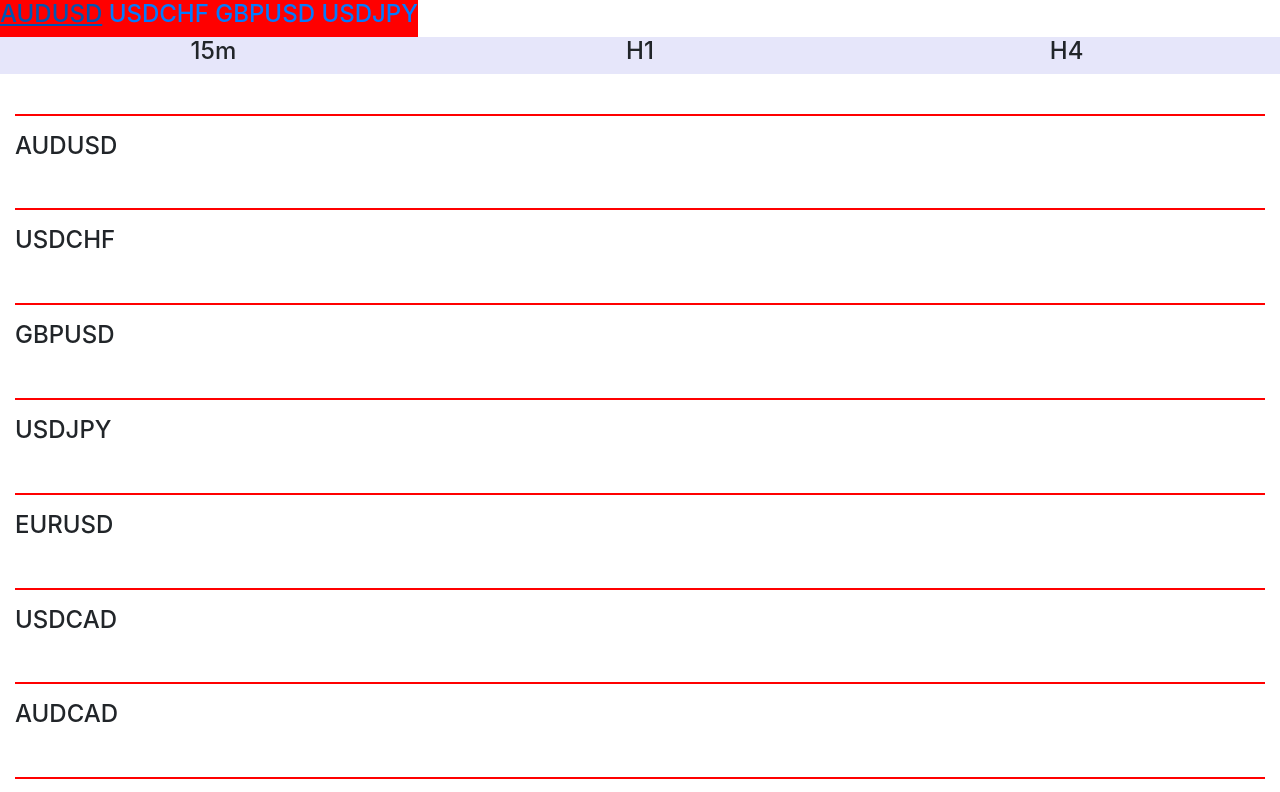
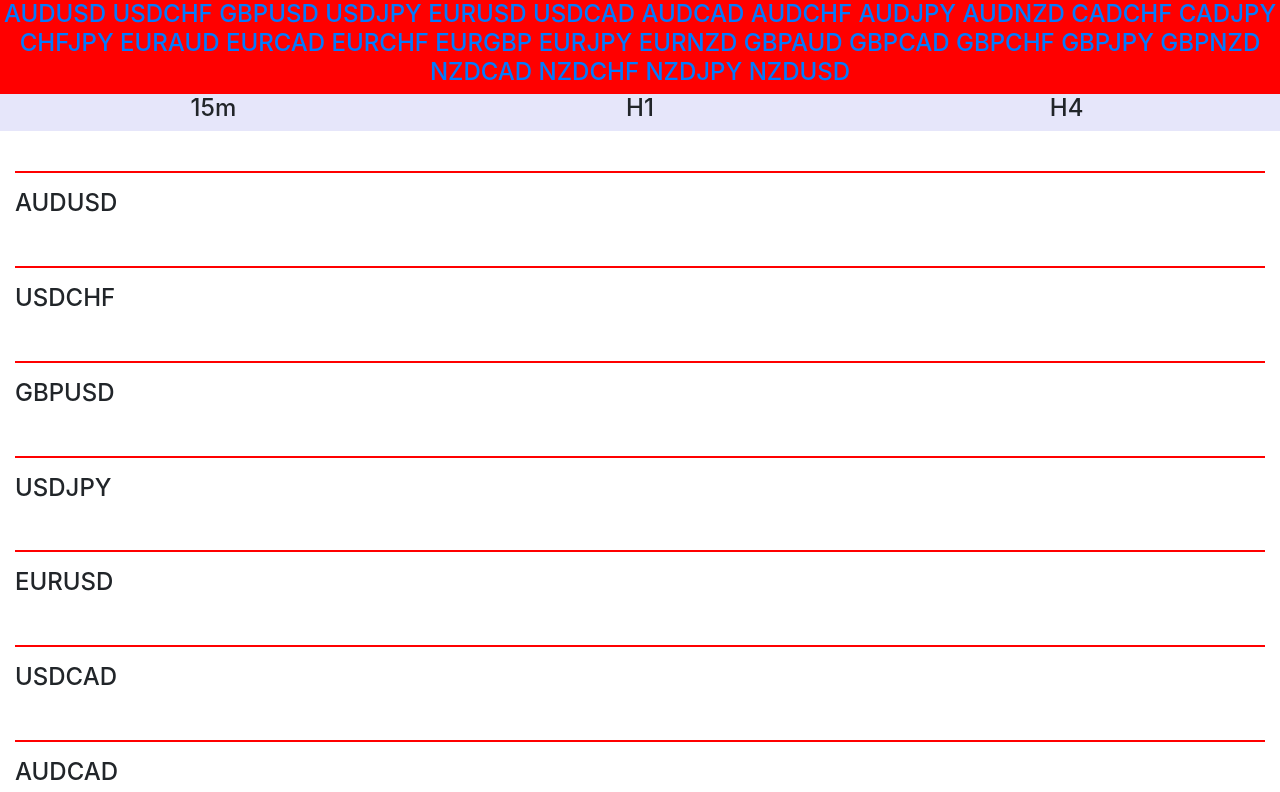
Before and after one commit to hanzazz/trandview15toh4, a plain HTML site: page index.html in a window 1280 px wide. Shown: the top 792 px of the page. Drawn offline with nearby package versions, Linux system fonts and the light colour scheme; a script that the page names is missing.

Commit message:
Update index.html

```diff
--- a/index.html
+++ b/index.html
@@ -16,8 +16,32 @@
           <h4>
             <a href="#AUDUSD">AUDUSD</a>
             <a href="#USDCHF">USDCHF</a>
-            <a href="#USDCHF">GBPUSD</a>
-            <a href="#USDCHF">USDJPY</a>
+            <a href="#GBPUSD">GBPUSD</a>
+            <a href="#USDJPY">USDJPY</a>
+            <a href="#EURUSD">EURUSD</a>
+            <a href="#USDCAD">USDCAD</a>
+            <a href="#AUDCAD">AUDCAD</a>
+            <a href="#AUDCHF">AUDCHF</a>
+            <a href="#AUDJPY">AUDJPY</a>
+            <a href="#AUDNZD">AUDNZD</a>
+            <a href="#CADCHF">CADCHF</a>
+            <a href="#CADJPY">CADJPY</a>
+            <a href="#CHFJPY">CHFJPY</a>
+            <a href="#EURAUD">EURAUD</a>
+            <a href="#EURCAD">EURCAD</a>
+            <a href="#EURCHF">EURCHF</a>
+            <a href="#EURGBP">EURGBP</a>
+            <a href="#EURJPY">EURJPY</a>
+            <a href="#EURNZD">EURNZD</a>
+            <a href="#GBPAUD">GBPAUD</a>
+            <a href="#GBPCAD">GBPCAD</a>
+            <a href="#GBPCHF">GBPCHF</a>
+            <a href="#GBPJPY">GBPJPY</a>
+            <a href="#GBPNZD">GBPNZD</a>
+            <a href="#NZDCAD">NZDCAD</a>
+            <a href="#NZDCHF">NZDCHF</a>
+            <a href="#NZDJPY">NZDJPY</a>
+            <a href="#NZDUSD">NZDUSD</a>
           </h4>
       </div>
     </div>
@@ -274,7 +298,7 @@
     <!-- BEGIN -->
     <hr class="new4">
     <h4>EURUSD</h4>
-    <div class="row">
+    <div class="row" id="EURUSD">
         <div class="col text-center" id="Myaa" >
             <!-- TradingView Widget BEGIN -->
             <div class="tradingview-widget-container">
@@ -335,7 +359,7 @@
     <!-- BEGIN -->
     <hr class="new4">
     <h4>USDCAD</h4>
-    <div class="row">
+    <div class="row" id="USDCAD">
         <div class="col text-center" id="Myaa" >
             <!-- TradingView Widget BEGIN -->
             <div class="tradingview-widget-container">
@@ -396,7 +420,7 @@
     <!-- BEGIN -->
     <hr class="new4">
     <h4>AUDCAD</h4>
-    <div class="row">
+    <div class="row" id="AUDCAD">
         <div class="col text-center" id="Myaa" >
             <!-- TradingView Widget BEGIN -->
             <div class="tradingview-widget-container">
@@ -457,7 +481,7 @@
     <!-- BEGIN -->
     <hr class="new4">
     <h4>AUDCHF</h4>
-    <div class="row">
+    <div class="row" id="AUDCHF">
         <div class="col text-center" id="Myaa" >
             <!-- TradingView Widget BEGIN -->
             <div class="tradingview-widget-container">
@@ -518,7 +542,7 @@
     <!-- BEGIN -->
     <hr class="new4">
     <h4>AUDJPY</h4>
-    <div class="row">
+    <div class="row" id="AUDJPY">
         <div class="col text-center" id="Myaa" >
             <!-- TradingView Widget BEGIN -->
             <div class="tradingview-widget-container">
@@ -579,7 +603,7 @@
     <!-- BEGIN -->
     <hr class="new4">
     <h4>AUDNZD</h4>
-    <div class="row">
+    <div class="row" id="AUDNZD">
         <div class="col text-center" id="Myaa" >
             <!-- TradingView Widget BEGIN -->
             <div class="tradingview-widget-container">
@@ -640,7 +664,7 @@
     <!-- BEGIN -->
     <hr class="new4">
     <h4>CADCHF</h4>
-    <div class="row">
+    <div class="row" id="CADCHF">
         <div class="col text-center" id="Myaa" >
             <!-- TradingView Widget BEGIN -->
             <div class="tradingview-widget-container">
@@ -701,7 +725,7 @@
     <!-- BEGIN -->
     <hr class="new4">
     <h4>CADJPY</h4>
-    <div class="row">
+    <div class="row" id="CADJPY">
         <div class="col text-center" id="Myaa" >
             <!-- TradingView Widget BEGIN -->
             <div class="tradingview-widget-container">
@@ -762,7 +786,7 @@
     <!-- BEGIN -->
     <hr class="new4">
     <h4>CHFJPY</h4>
-    <div class="row">
+    <div class="row" id="CHFJPY">
         <div class="col text-center" id="Myaa" >
             <!-- TradingView Widget BEGIN -->
             <div class="tradingview-widget-container">
@@ -823,7 +847,7 @@
     <!-- BEGIN -->
     <hr class="new4">
     <h4>EURAUD</h4>
-    <div class="row">
+    <div class="row" id="EURAUD">
         <div class="col text-center" id="Myaa" >
             <!-- TradingView Widget BEGIN -->
             <div class="tradingview-widget-container">
@@ -884,7 +908,7 @@
     <!-- BEGIN -->
     <hr class="new4">
     <h4>EURCAD</h4>
-    <div class="row">
+    <div class="row" id="EURCAD">
         <div class="col text-center" id="Myaa" >
             <!-- TradingView Widget BEGIN -->
             <div class="tradingview-widget-container">
@@ -945,7 +969,7 @@
     <!-- BEGIN -->
     <hr class="new4">
     <h4>EURCHF</h4>
-    <div class="row">
+    <div class="row" id="EURCHF">
         <div class="col text-center" id="Myaa" >
             <!-- TradingView Widget BEGIN -->
             <div class="tradingview-widget-container">
@@ -1006,7 +1030,7 @@
     <!-- BEGIN -->
     <hr class="new4">
     <h4>EURGBP</h4>
-    <div class="row">
+    <div class="row" id="EURGBP">
         <div class="col text-center" id="Myaa" >
             <!-- TradingView Widget BEGIN -->
             <div class="tradingview-widget-container">
@@ -1067,7 +1091,7 @@
     <!-- BEGIN -->
     <hr class="new4">
     <h4>EURJPY</h4>
-    <div class="row">
+    <div class="row" id="EURJPY">
         <div class="col text-center" id="Myaa" >
             <!-- TradingView Widget BEGIN -->
             <div class="tradingview-widget-container">
@@ -1128,7 +1152,7 @@
     <!-- BEGIN -->
     <hr class="new4">
     <h4>EURNZD</h4>
-    <div class="row">
+    <div class="row" id="EURNZD">
         <div class="col text-center" id="Myaa" >
             <!-- TradingView Widget BEGIN -->
             <div class="tradingview-widget-container">
@@ -1189,7 +1213,7 @@
     <!-- BEGIN -->
     <hr class="new4">
     <h4>GBPAUD</h4>
-    <div class="row">
+    <div class="row" id="GBPAUD">
         <div class="col text-center" id="Myaa" >
             <!-- TradingView Widget BEGIN -->
             <div class="tradingview-widget-container">
@@ -1250,7 +1274,7 @@
     <!-- BEGIN -->
     <hr class="new4">
     <h4>GBPCAD</h4>
-    <div class="row">
+    <div class="row" id="GBPCAD">
         <div class="col text-center" id="Myaa" >
             <!-- TradingView Widget BEGIN -->
             <div class="tradingview-widget-container">
@@ -1311,7 +1335,7 @@
     <!-- BEGIN -->
     <hr class="new4">
     <h4>GBPCHF</h4>
-    <div class="row">
+    <div class="row" id="GBPCHF">
         <div class="col text-center" id="Myaa" >
             <!-- TradingView Widget BEGIN -->
             <div class="tradingview-widget-container">
@@ -1372,7 +1396,7 @@
     <!-- BEGIN -->
     <hr class="new4">
     <h4>GBPJPY</h4>
-    <div class="row">
+    <div class="row" id="GBPJPY">
         <div class="col text-center" id="Myaa"  >
             <!-- TradingView Widget BEGIN -->
             <div class="tradingview-widget-container">
@@ -1433,7 +1457,7 @@
     <!-- BEGIN -->
     <hr class="new4">
     <h4>GBPNZD</h4>
-    <div class="row">
+    <div class="row" id="GBPNZD">
         <div class="col text-center" id="Myaa" >
             <!-- TradingView Widget BEGIN -->
             <div class="tradingview-widget-container">
@@ -1494,7 +1518,7 @@
     <!-- BEGIN -->
     <hr class="new4">
     <h4>NZDCAD</h4>
-    <div class="row">
+    <div class="row" id="NZDCAD">
         <div class="col text-center" id="Myaa" >
             <!-- TradingView Widget BEGIN -->
             <div class="tradingview-widget-container">
@@ -1555,7 +1579,7 @@
     <!-- BEGIN -->
     <hr class="new4">
     <h4>NZDCHF</h4>
-    <div class="row">
+    <div class="row" id="NZDCHF">
         <div class="col text-center" id="Myaa" >
             <!-- TradingView Widget BEGIN -->
             <div class="tradingview-widget-container">
@@ -1616,7 +1640,7 @@
     <!-- BEGIN -->
     <hr class="new4">
     <h4>NZDJPY</h4>
-    <div class="row">
+    <div class="row" id="NZDJPY">
         <div class="col text-center" id="Myaa" >
             <!-- TradingView Widget BEGIN -->
             <div class="tradingview-widget-container">
@@ -1677,7 +1701,7 @@
     <!-- BEGIN -->
     <hr class="new4">
     <h4>NZDUSD</h4>
-    <div class="row">
+    <div class="row" id="NZDUSD">
         <div class="col text-center" id="Myaa" >
             <!-- TradingView Widget BEGIN -->
             <div class="tradingview-widget-container">
```
